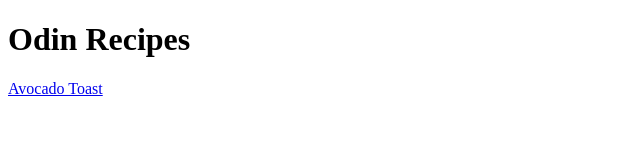
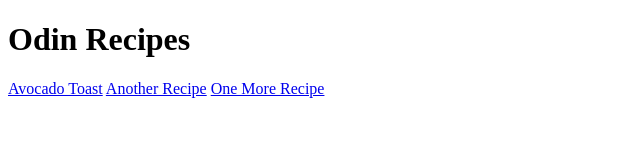
Before and after one commit to kiranaatkar/odin-recipes, a plain HTML site: page index.html in a window 1280 px wide. Shown: the whole page, without its empty margins (0-640 px from the left). Drawn offline with Linux system fonts and the light colour scheme.

Commit message:
Added links to new recipes to index.html

```diff
--- a/index.html
+++ b/index.html
@@ -9,5 +9,7 @@
 <body>
     <h1>Odin Recipes</h1>
     <a href="./recipes/avcoadoToast.html">Avocado Toast</a>
+    <a href="./recipes/anotherRecipe.html">Another Recipe</a>
+    <a href="./recipes/oneMoreRecipe.html">One More Recipe</a>
 </body>
 </html>
```
Also changed, not shown: images/anotherDish.jpg (added), images/oneMoreDish.jpg (added).
